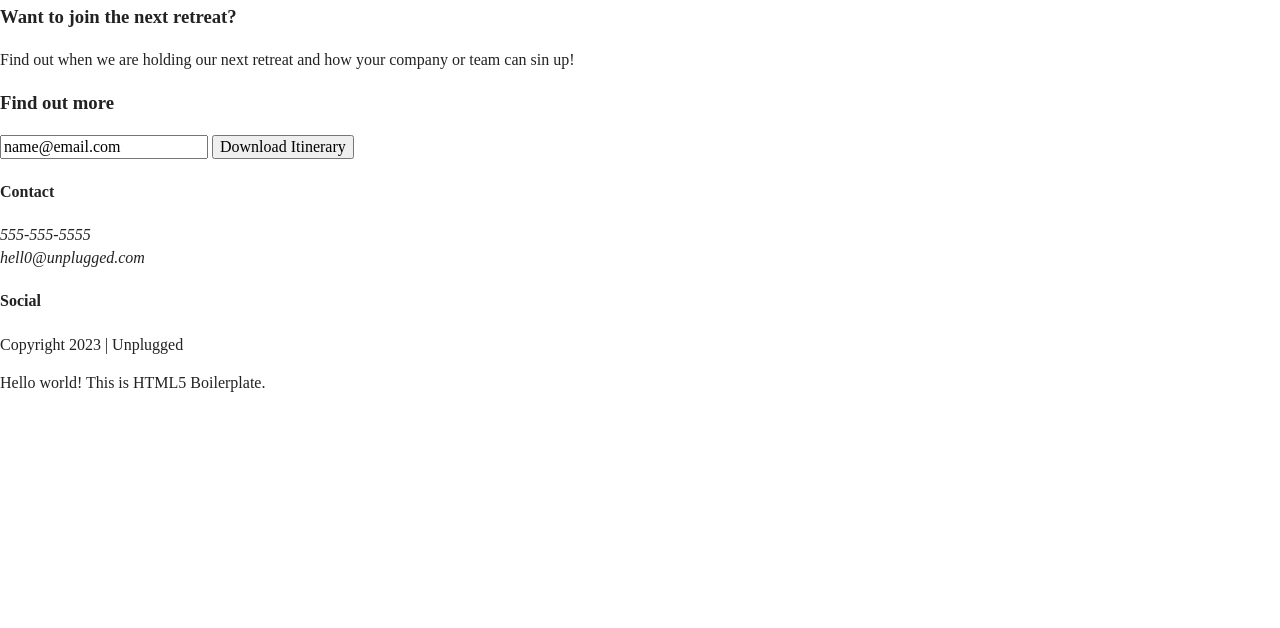
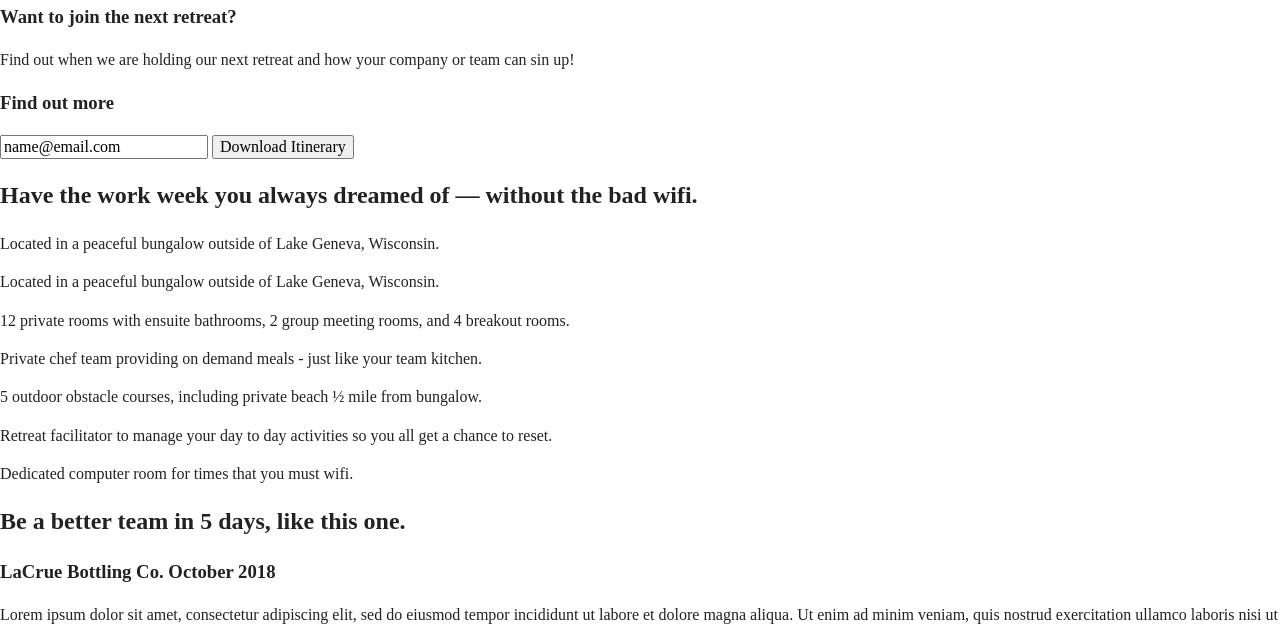
Before and after one commit to ana3nity/practice-project, a plain HTML site: page index.html in a window 1280 px wide. Shown: the part 168-796 px from the top of the page. Drawn offline with nearby package versions, Linux system fonts and the light colour scheme.

Commit message:
Added main HTML content

```diff
--- a/index.html
+++ b/index.html
@@ -57,6 +57,87 @@
   </div>
 </aside>
 
+<section class="features">
+  <div class="content-wrapper">
+<h2>    Have the work week you always dreamed of — without the bad wifi.
+</h2>
+<div class="features-items">
+<article>
+  <p class="icons">
+    <p class="feature-item-desc">
+      Located in a peaceful bungalow outside of Lake Geneva, Wisconsin.
+
+    </p>
+  </p>
+</article>
+<article>
+  <p class="icons">
+    <p class="feature-item-desc">
+      Located in a peaceful bungalow outside of Lake Geneva, Wisconsin.
+
+    </p>
+  </p>
+</article>
+<article>
+  <p class="icons">
+    <p class="feature-item-desc">
+      12 private rooms with ensuite bathrooms, 2 group meeting rooms, and 4 breakout rooms.
+
+    </p>
+  </p>
+</article>
+<article>
+  <p class="icons">
+    <p class="feature-item-desc">
+      Private chef team providing on demand meals - just like your team kitchen.
+
+    </p>
+  </p>
+</article>
+<article>
+  <p class="icons">
+    <p class="feature-item-desc">
+      5 outdoor obstacle courses, including private beach ½ mile from bungalow.
+
+    </p>
+  </p>
+</article>
+<article>
+  <p class="icons">
+    <p class="feature-item-desc">
+      Retreat facilitator to manage your day to day activities so you all get a chance to reset.
+
+    </p>
+  </p>
+</article>
+<article>
+  <p class="icons">
+    <p class="feature-item-desc">
+      Dedicated computer room for times that you must wifi.
+
+    </p>
+  </p>
+</article>
+</div>
+
+  </div>
+</section>
+
+<section class="reviews">
+  <div class="content-wrapper">
+    <h2>Be a better team in 5 days, like this one.</h2>
+
+    <article>
+      <h3>
+        LaCrue Bottling Co.
+October 2018
+
+      </h3>
+      <p>Lorem ipsum dolor sit amet, consectetur adipiscing elit, sed do eiusmod tempor incididunt ut labore et dolore magna aliqua. Ut enim ad minim veniam, quis nostrud exercitation ullamco laboris nisi ut aliquip ex ea commodo consequat. Duis aute irure dolor in reprehenderit in voluptate velit esse cillum dolore eu fugiat nulla pariatur. </p>
+    </article>
+  </div>
+</section>
+
 </main>
 
 <footer>
```
